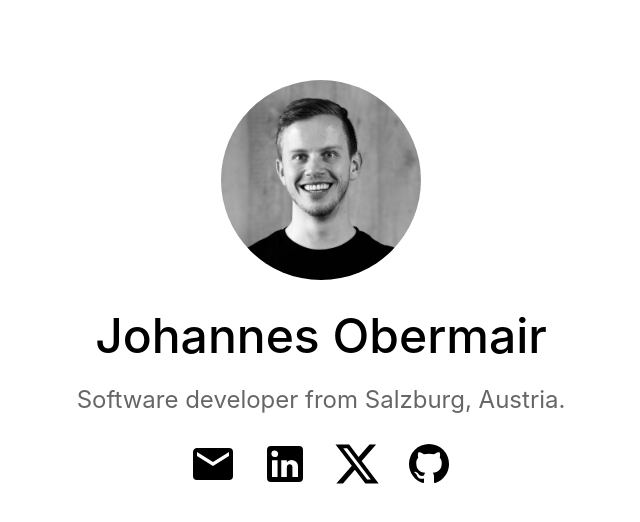
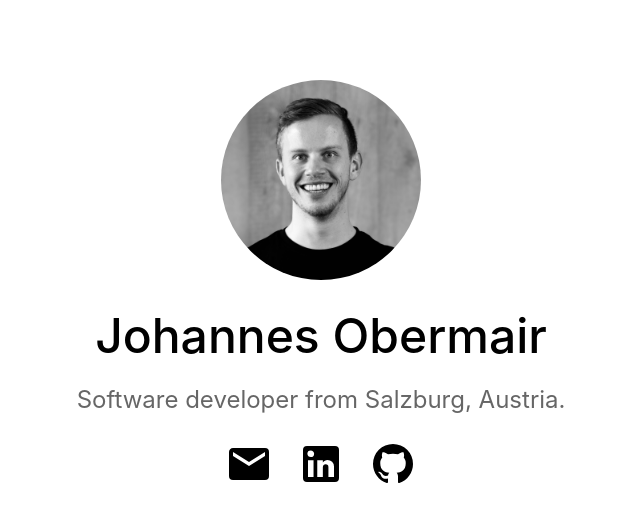
Before and after one commit to johnnyomair/website, an Astro site: page / in a window 1280 px wide. Shown: the whole page, without its empty margins (319-959 px from the left). Built offline with nearby package versions, Linux system fonts and the light colour scheme; Astro itself is replaced by a stand-in of ours.

Commit message:
Remove link to X profile

```diff
--- a/src/pages/index.astro
+++ b/src/pages/index.astro
@@ -62,15 +62,6 @@ import Analytics from "@vercel/analytics/astro";
             </svg>
           </a>
           <a
-            href="https://x.com/johnnyomair"
-            title="Follow me on X"
-            class="hover:fill-teal-700 transition-colors duration-300 ease-in-out"
-          >
-            <svg width="48" height="48">
-              <use href="/x.svg#root"></use>
-            </svg>
-          </a>
-          <a
             href="https://github.com/johnnyomair"
             title="View my code on GitHub"
             class="hover:fill-teal-700 transition-colors duration-300 ease-in-out"
```
Also changed, not shown: public/x.svg (deleted).
